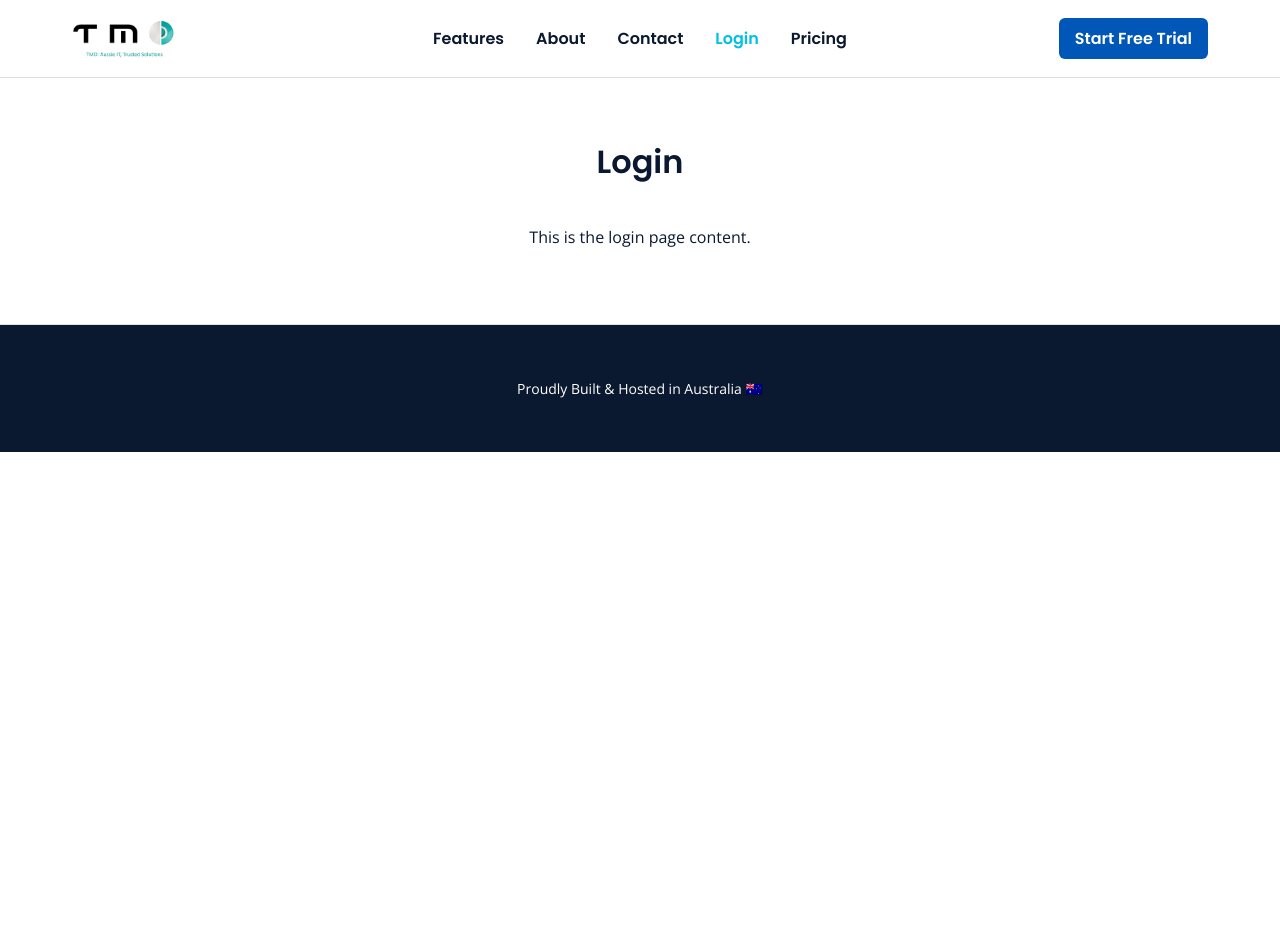
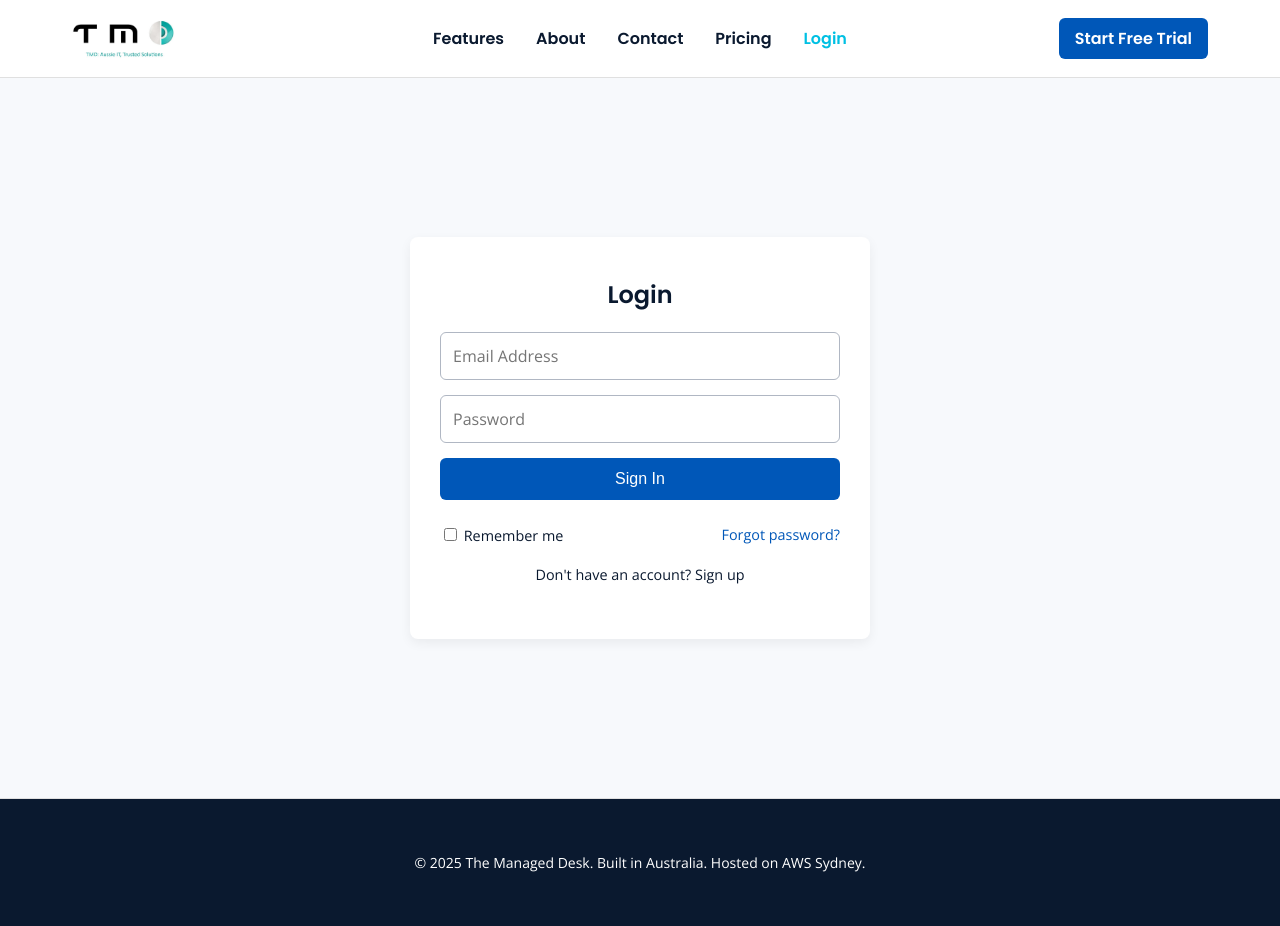
Before and after one commit to Lydia910/Tmd, a PHP site: page /login.html in a window 1280 px wide. Before the commit the page ends 452 px from the top, so only its background shows below. Run offline with PHP 8.4, Linux system fonts and the light colour scheme.

```diff
--- a/login.html
+++ b/login.html
@@ -1,30 +1,102 @@
 <html lang="en">
- <head>
-  <meta charset="utf-8"/>
-  <meta content="width=device-width, initial-scale=1.0" name="viewport"/>
-  <title>
-   Login - TMD
-  </title>
-  <link href="style.css" rel="stylesheet"/>
-  <link href="https://fonts.googleapis.com/css2?family=Open+Sans&amp;family=Poppins:wght@600&amp;display=swap" rel="stylesheet"/>
- </head>
- <body>
-  <header id="navbar-container">
-  </header>
-  <section class="section">
-   <h2>
-    Login
-   </h2>
-   <p>
-    This is the login page content.
-   </p>
+<head>
+  <meta charset="utf-8" />
+  <meta name="viewport" content="width=device-width, initial-scale=1.0" />
+  <title>Login - TMD</title>
+  <link href="style.css" rel="stylesheet" />
+  <link href="https://fonts.googleapis.com/css2?family=Open+Sans&family=Poppins:wght@600&display=swap" rel="stylesheet" />
+  <style>
+    .login-section {
+      display: flex;
+      justify-content: center;
+      align-items: center;
+      min-height: calc(100vh - 160px); /* navbar + footer space */
+      background-color: #F7F9FC;
+      padding: 40px 20px;
+    }
+    .login-card {
+      background-color: #fff;
+      padding: 40px 30px;
+      border-radius: 8px;
+      box-shadow: 0 4px 12px rgba(0,0,0,0.06);
+      max-width: 400px;
+      width: 100%;
+      text-align: center;
+    }
+    .login-card h2 {
+      font-family: 'Poppins', sans-serif;
+      margin-bottom: 20px;
+      color: #0A192F;
+    }
+    .login-card form {
+      display: flex;
+      flex-direction: column;
+      gap: 15px;
+    }
+    .login-card input {
+      padding: 12px;
+      border: 1px solid #B0B7C3;
+      border-radius: 6px;
+      font-size: 1rem;
+      font-family: 'Open Sans', sans-serif;
+    }
+    .login-card input:focus {
+      outline: none;
+      border-color: #00C0E3;
+    }
+    .login-card button {
+      background-color: #0057B8;
+      color: white;
+      border: none;
+      padding: 12px;
+      border-radius: 6px;
+      font-size: 1rem;
+      cursor: pointer;
+      transition: background-color 0.3s;
+    }
+    .login-card button:hover {
+      background-color: #004a9f;
+    }
+    .login-options {
+      display: flex;
+      justify-content: space-between;
+      font-size: 0.9rem;
+      margin-top: 10px;
+    }
+    .login-options a {
+      color: #0057B8;
+      text-decoration: none;
+    }
+    .login-options a:hover {
+      color: #00C0E3;
+    }
+  </style>
+</head>
+<body>
+  <header id="navbar-container"></header>
+
+  <section class="login-section">
+    <div class="login-card">
+      <h2>Login</h2>
+      <form>
+        <input type="email" placeholder="Email Address" required />
+        <input type="password" placeholder="Password" required />
+        <button type="submit">Sign In</button>
+        <div class="login-options">
+          <label><input type="checkbox" /> Remember me</label>
+          <a href="#">Forgot password?</a>
+        </div>
+      </form>
+      <p style="margin-top: 20px; font-size: 0.9rem;">
+        Don't have an account? <a href="#">Sign up</a>
+      </p>
+    </div>
   </section>
+
   <footer>
-   <p>
-    Proudly Built &amp; Hosted in Australia 🇦🇺
-   </p>
+    <p>© 2025 The Managed Desk. Built in Australia. Hosted on AWS Sydney.</p>
   </footer>
-  <script src="navbar.js">
-  </script>
- </body>
+
+  <script src="navbar.js"></script>
+</body>
 </html>
--- a/navbar.html
+++ b/navbar.html
@@ -7,13 +7,13 @@
     <img alt="TMD Logo" class="logo-img" src="TMD-Thumbnail.jpg" />
   </a>
   <div class="nav-toggle" id="nav-toggle">☰</div>
-  <div class="nav-center" id="nav-menu">
+<div class="nav-center" id="nav-menu">
     <a href="features.html">Features</a>
     <a href="about.html">About</a>
     <a href="contact.html">Contact</a>
+    <a href="pricing.html">Pricing</a>
     <a href="login.html">Login</a>
-    <a href="pricing.html">Pricing</a>
-  </div>
+</div>
   <!-- Keep CTA separate so it's not affected by nav-center styles -->
   <a class="nav-cta" href="#">Start Free Trial</a>
 </nav>
```
Also changed, not shown: about.html (+15 -6 lines), contact.html (+14 -6 lines), features.html (+6 -14 lines), index.html (+37 -7 lines), style.css (+76 -0 lines).
